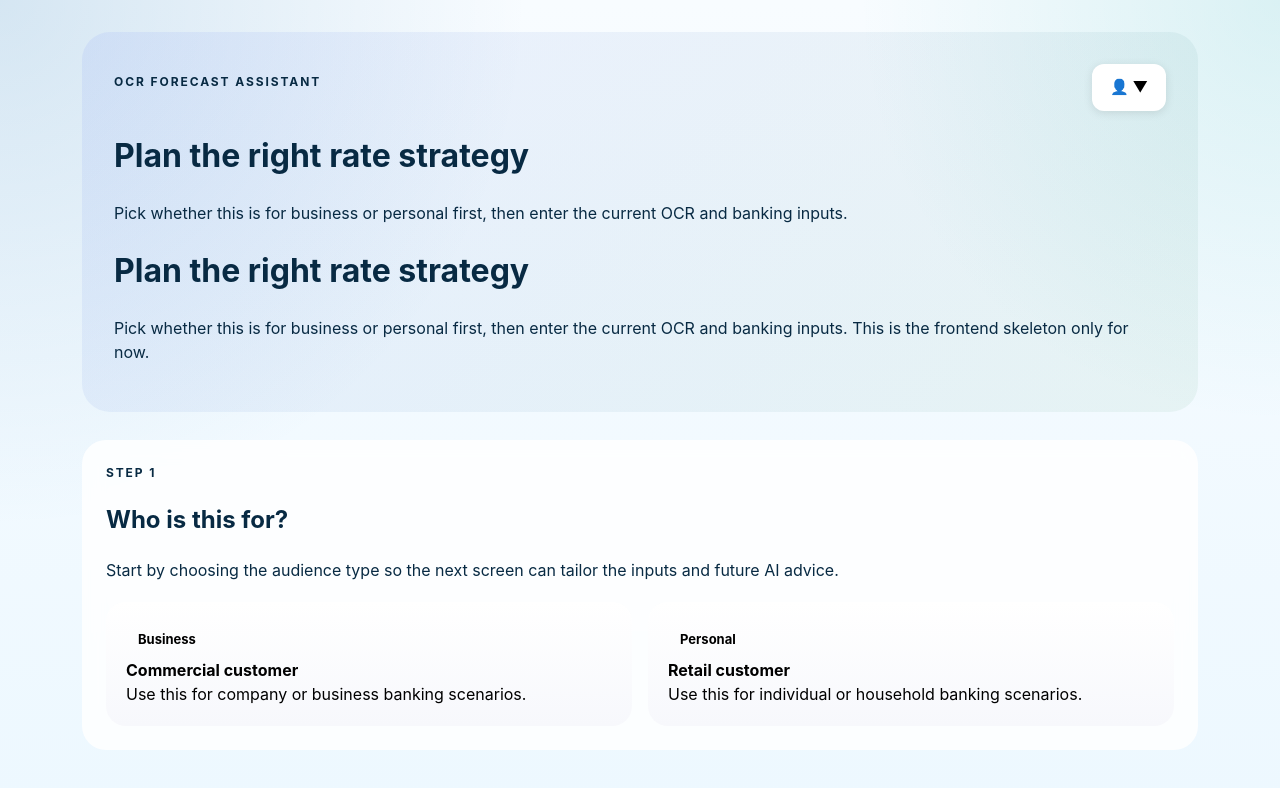
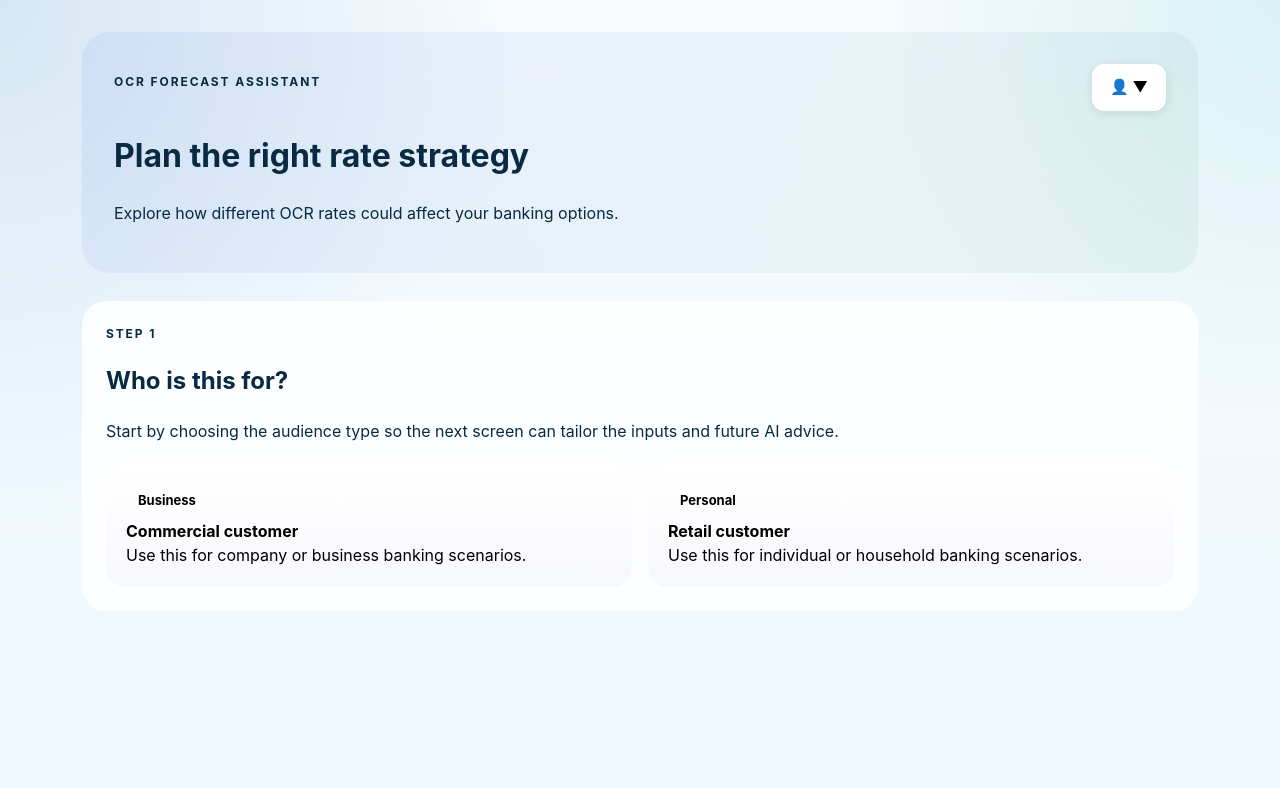
Before and after one commit to Cainiwang/AI_Hackathon_2026, a React app in the folder frontend/: page /dashboard in a window 1280 px wide. Shown: the top 788 px of the page. Built offline with nearby package versions, Linux system fonts and the light colour scheme; the HTML template or start-up script is replaced by a standard one.

Commit message:
Delete repeated title block by Danlei

```diff
--- a/frontend/src/Dashboard.jsx
+++ b/frontend/src/Dashboard.jsx
@@ -124,22 +124,9 @@ function Dashboard() {
 
         </div>
 
-        <h1>
-
-          Plan the right rate strategy
-
-        </h1>
-
-        <p className="hero-copy">
-
-          Pick whether this is for business or personal first, then enter the current OCR and banking inputs.
-
-        </p>
-
         <h1>Plan the right rate strategy</h1>
         <p className="hero-copy">
-          Pick whether this is for business or personal first, then enter the current OCR and
-          banking inputs. This is the frontend skeleton only for now.
+          Explore how different OCR rates could affect your banking options.
         </p>
       </header>
 
```
